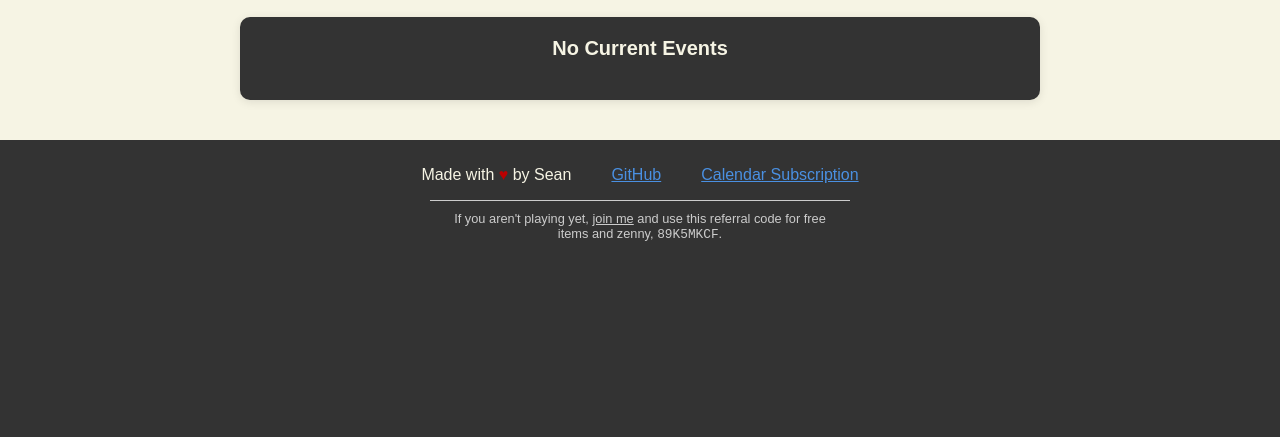
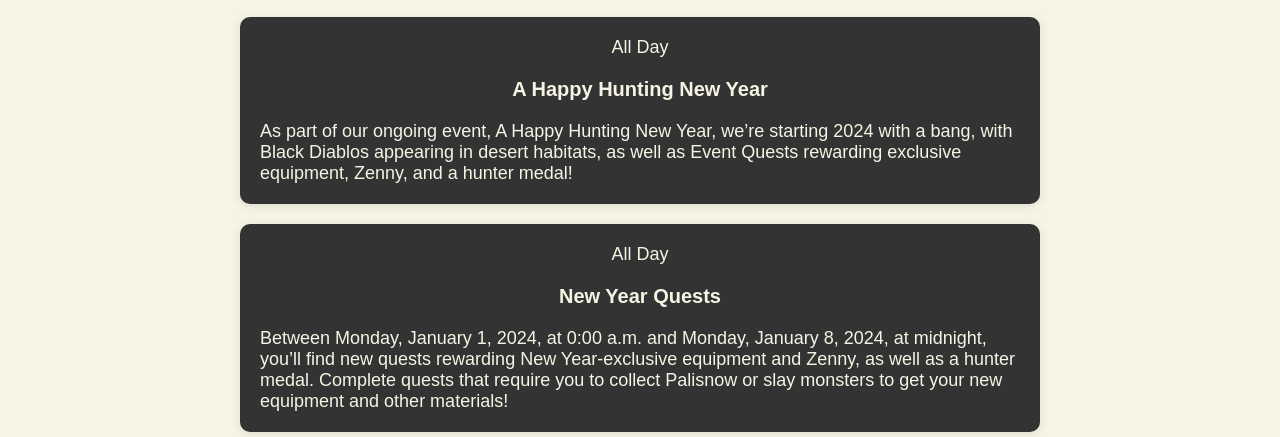
Before and after one commit to seriouslysean/monster-hunter-now-events, a website: page index.html in a window 1280 px wide. Shown: the part 363-800 px from the top of the page. Drawn offline with Linux system fonts and the light colour scheme.

Commit message:
Fix index.html event display

```diff
--- a/index.html
+++ b/index.html
@@ -328,8 +328,12 @@
             const adaptEvents = (events, currentDate) => {
                 return events.reduce((adaptedData, event) => {
                     const eventDates = event.dates.filter(dateObj => {
-                        const eventDate = new Date(dateObj.start);
-                        return eventDate.toDateString() === currentDate.toDateString();
+                        const eventStartDate = new Date(dateObj.start);
+                        const eventEndDate = new Date(dateObj.end);
+                        return (
+                            eventStartDate <= currentDate &&
+                            eventEndDate >= currentDate
+                        );
                     });
 
                     if (eventDates.length > 0) {
@@ -338,10 +342,8 @@
 
                         // Check if it's an all-day event
                         const isAllDay = (
-                            eventDate.getHours() === 0 &&
-                            eventDate.getMinutes() === 0 &&
-                            eventEndDate.getHours() === 23 &&
-                            eventEndDate.getMinutes() === 59
+                            eventDate <= new Date(currentDate.setHours(0, 0, 0, 0)) &&
+                            eventEndDate >= new Date(currentDate.setHours(23, 59, 59, 999))
                         );
 
                         const adaptedEvent = {
@@ -350,7 +352,7 @@
                             endTime: eventEndDate,
                         };
 
-                        if (isAllDay) {
+                        if (isAllDay && eventDates[0].allDay) {
                             adaptedData.allDay.push(adaptedEvent);
                         } else if (eventEndDate >= currentDate) {
                             adaptedData.timed.push(adaptedEvent);
@@ -368,7 +370,7 @@
             };
 
             // Function to fetch JSON data
-            const fetchEventData = async () => {
+            const fetchEventData = async() => {
                 try {
                     const response = await fetch('dist/events.json');
                     if (!response.ok) {
@@ -380,7 +382,9 @@
                     return eventData;
                 } catch (error) {
                     console.error(`Error: ${error.message}`);
-                    return { events: [] };
+                    return {
+                        events: []
+                    };
                 }
             };
 
@@ -394,15 +398,13 @@
                         timeStr = 'All Day';
                     } else {
                         const startTimeStr = event.startTime.toLocaleTimeString(
-                            [],
-                            {
+                            [], {
                                 hour: 'numeric',
                                 minute: '2-digit',
                             },
                         );
                         const endTimeStr = event.endTime.toLocaleTimeString(
-                            [],
-                            {
+                            [], {
                                 hour: 'numeric',
                                 minute: '2-digit',
                             },
@@ -482,7 +484,7 @@
             };
 
             // Function to handle the initialization
-            const init = async () => {
+            const init = async() => {
                 const urlParams = new URLSearchParams(window.location.search);
                 const seedDate = urlParams.get('date');
                 let currentDate;
```
Lines whose indentation alone changed are shown as unchanged.
